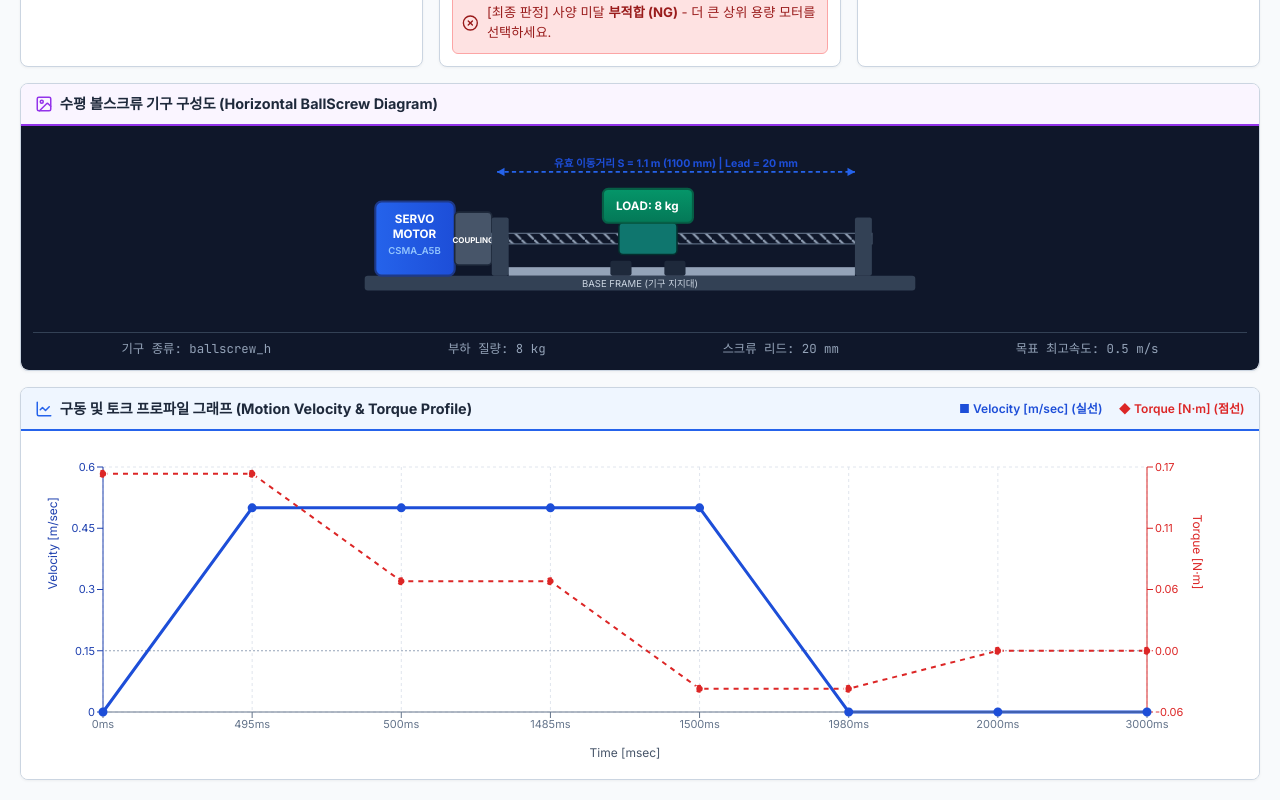
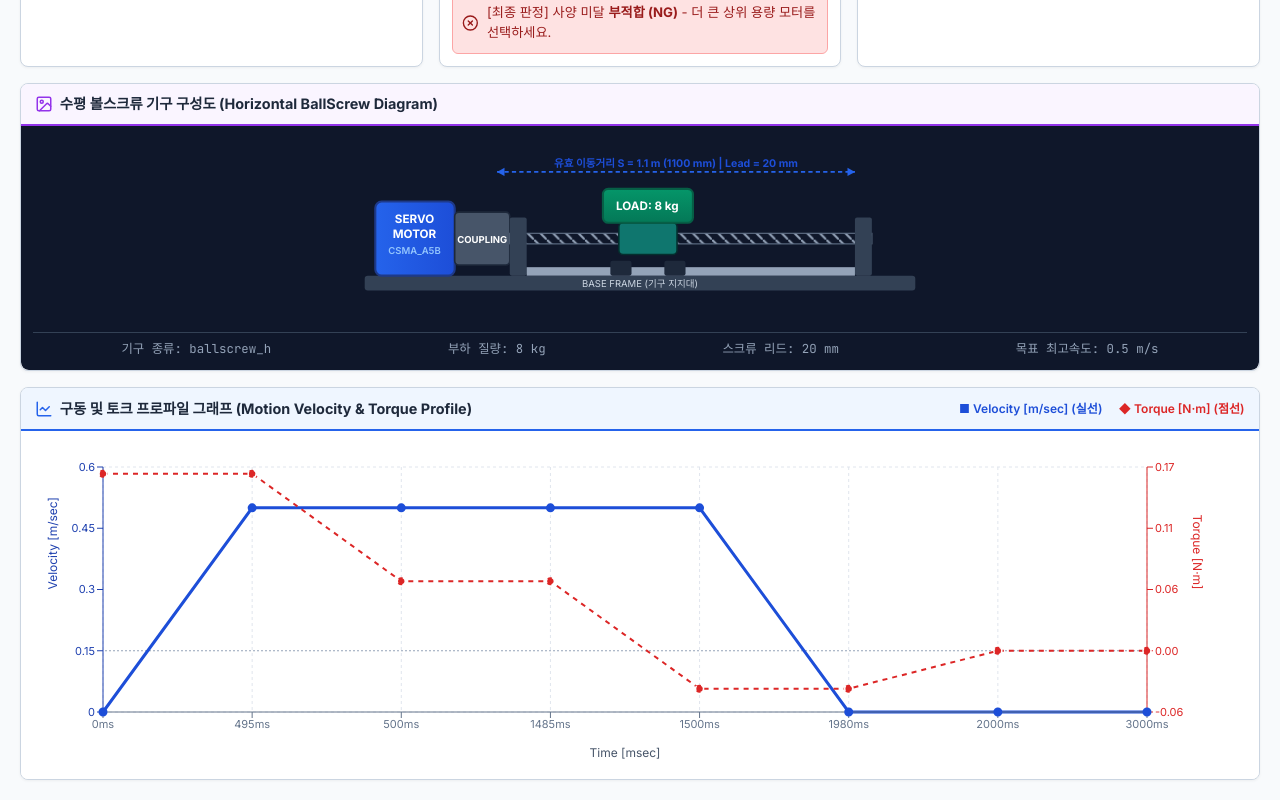
Before and after one commit to jin3203/t, a React (Vite) app: page / in a window 1280 px wide. Shown: the part 1038-1838 px from the top of the page. Built offline with nearby package versions, Linux system fonts and the light colour scheme.

Commit message:
Adjust coupling box width to fit COUPLING text comfortably

```diff
--- a/src/components/MechanismVisualizer.jsx
+++ b/src/components/MechanismVisualizer.jsx
@@ -54,21 +54,21 @@ export default function MechanismVisualizer({ inputs, results, mechanismType })
             {inputs.motorModel || 'Selected Motor'}
           </text>
 
-          {/* Flexible Coupling (Enlarged with text inside) */}
-          <rect x="105" y="70" width="35" height="50" rx="4" fill="#475569" stroke="#1e293b" strokeWidth="1.5" />
-          <text x="122.5" y="99" fill="#ffffff" fontSize="7.5" fontWeight="bold" textAnchor="middle">
+          {/* Flexible Coupling (Adjusted size to fit COUPLING text) */}
+          <rect x="105" y="70" width="52" height="50" rx="4" fill="#475569" stroke="#1e293b" strokeWidth="1.5" />
+          <text x="131" y="99" fill="#ffffff" fontSize="9" fontWeight="bold" textAnchor="middle">
             COUPLING
           </text>
 
           {/* Screw Shaft / Belt Rail */}
-          <rect x="140" y="90" width="359" height="10" fill="url(#screwThreads)" stroke="#64748b" strokeWidth="1" />
+          <rect x="157" y="90" width="342" height="10" fill="url(#screwThreads)" stroke="#64748b" strokeWidth="1" />
 
           {/* Bearing Support Blocks (No text labels) */}
-          <rect x="140" y="75" width="16" height="55" rx="2" fill="#334155" />
+          <rect x="157" y="75" width="16" height="55" rx="2" fill="#334155" />
           <rect x="483" y="75" width="16" height="55" rx="2" fill="#334155" />
 
           {/* Linear Guide Rail (No text label) */}
-          <rect x="156" y="122" width="327" height="8" fill="#94a3b8" />
+          <rect x="173" y="122" width="310" height="8" fill="#94a3b8" />
 
           {/* Moving Table (Load Mass) */}
           <g transform="translate(260, 0)">
```
